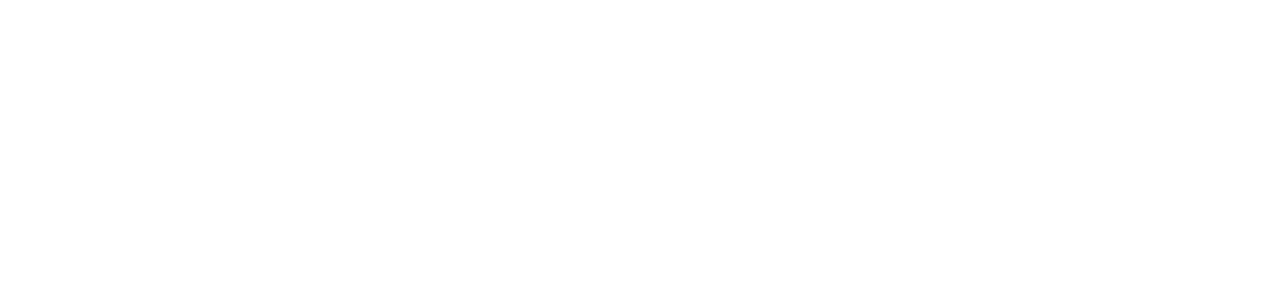
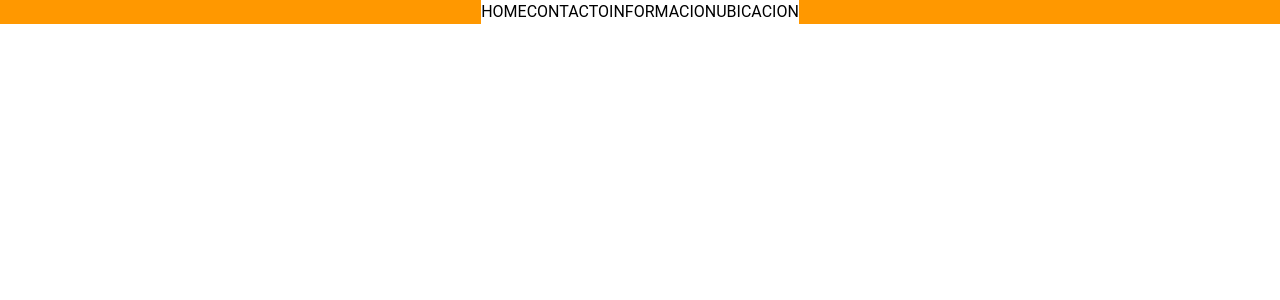
Before and after one commit to gustavoisaacc/proyectoUTN, a React (Vite) app in the folder frontend/: page / in a window 1280 px wide. Shown: the top 300 px of the page. Built offline with nearby package versions, Linux system fonts and the light colour scheme.

Commit message:
add change in folder

```diff
--- a/frontend/src/App.jsx
+++ b/frontend/src/App.jsx
@@ -1,6 +1,9 @@
+import Navbar from "./components/navbar";
+
 function App() {
   return (
     <>
+    <Navbar/>
     </>
 
   );
--- /dev/null
+++ b/frontend/src/components/navbar.jsx
@@ -0,0 +1,20 @@
+const Navbar = () => {
+    return (
+        <nav className="navbar flex bg-primary justify-between align-center">
+            <div className="nav-logo size:20px margin:15px bg-white " ></div>
+            <div className="nav-items a margin:15px bg-white position-relative decoration-none">
+                <a href="">HOME</a>
+                <a href="">CONTACTO</a>
+                <a href="">INFORMACION</a>
+                <a href="">UBICACION</a>
+            </div>
+            <div className="nav-toggle none">
+                <span></span>
+                <span></span>
+                <span></span>
+            </div>
+        </nav>
+    )
+}
+
+export default Navbar
--- a/frontend/src/components/ui/boton.jsx
+++ /dev/null
@@ -1,7 +0,0 @@
-const Boton = (props) =>{
-    return(
-        <button className="boton bg-primary rounded-md px-5 py-2 " >{props.name}</button>
-    )
-}
-
-export default Boton
```
Also changed, not shown: 1 other file (tests, documents, lock files or other folders).
